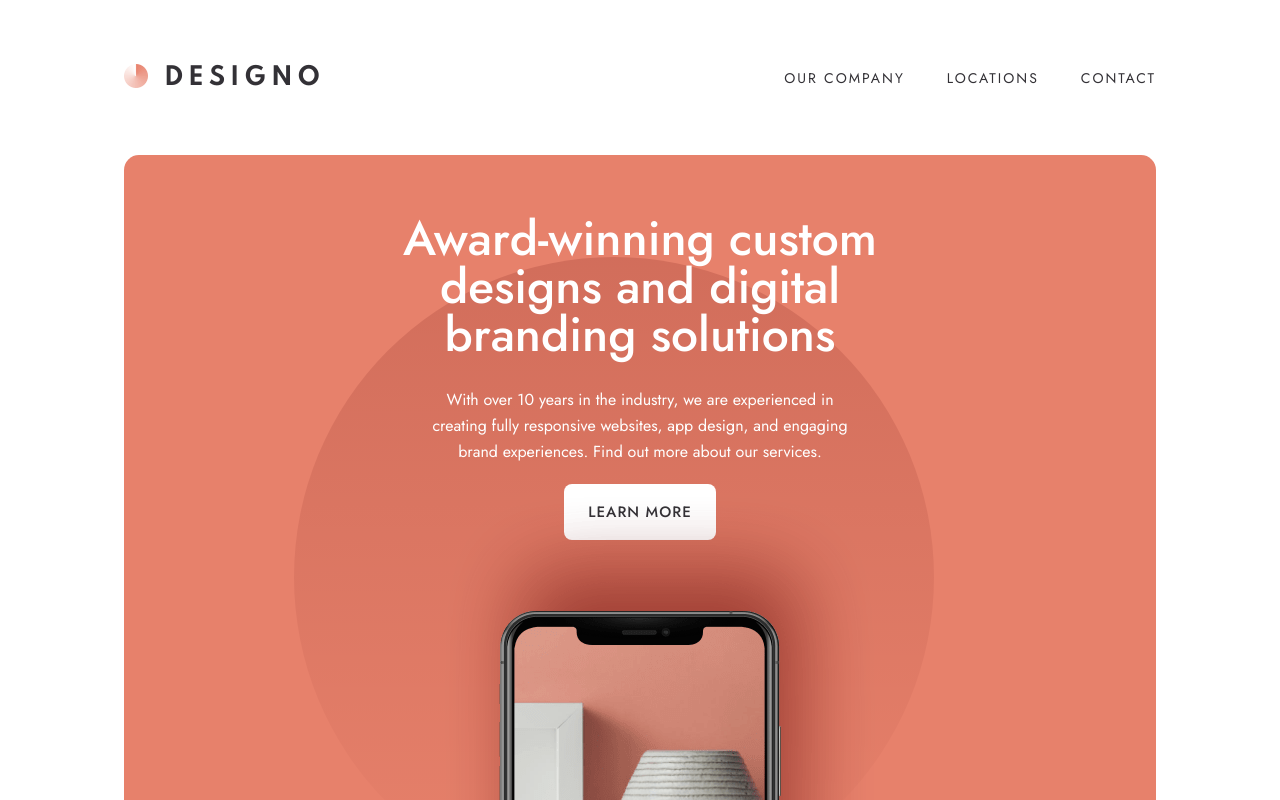
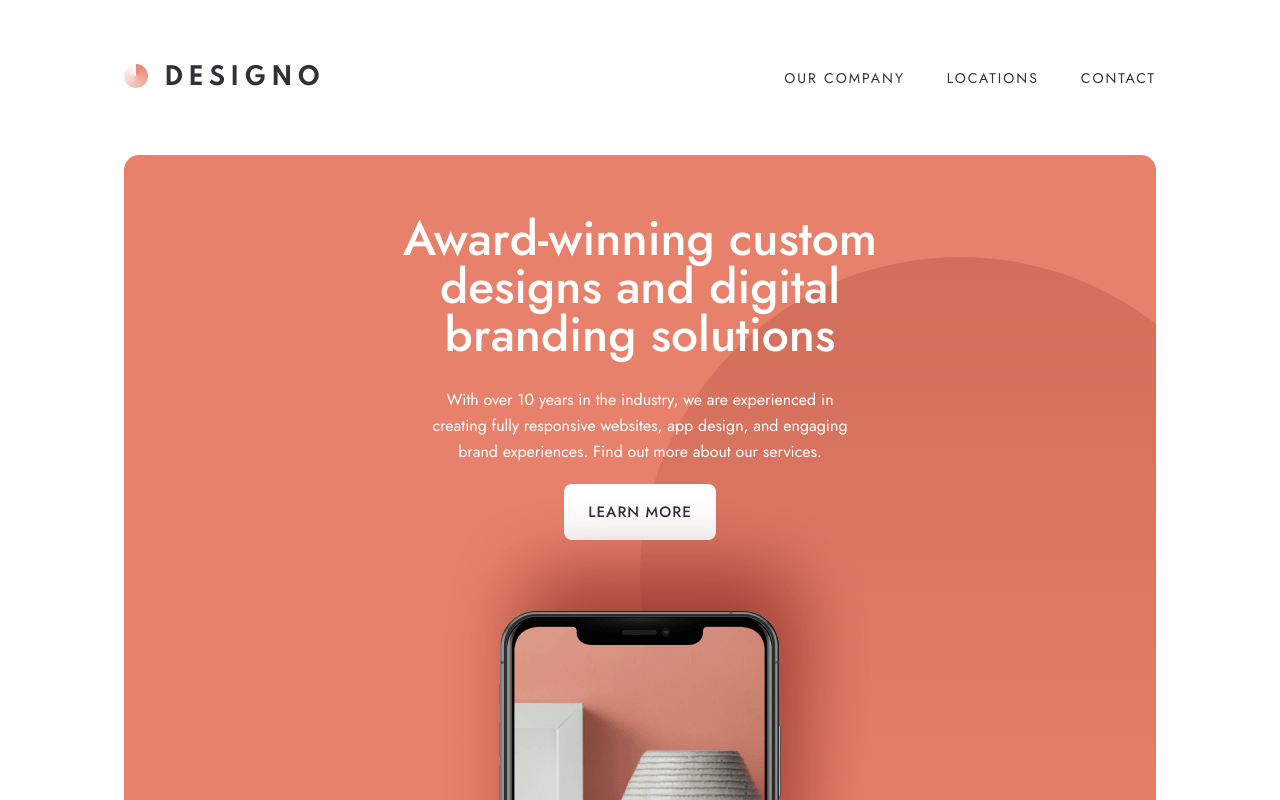
Before and after one commit to g-akca/designo, a React (Vite) app: page / in a window 1280 px wide. Shown: the top 800 px of the page. Built offline with nearby package versions, Linux system fonts and the light colour scheme.

Commit message:
Fix background position in HomeHero component for improved tablet layout

```diff
--- a/src/components/home/HomeHero.tsx
+++ b/src/components/home/HomeHero.tsx
@@ -6,7 +6,7 @@ function HomeHero() {
       className="
         bg-peach bg-[url('/assets/home/desktop/bg-pattern-hero-home.svg')] bg-left
         bg-no-repeat px-6 pt-20 pb-108 relative overflow-hidden tablet:rounded-[15px]
-        tablet:bg-position-[170px_center] tablet:pt-15 tablet:pb-114.5
+        tablet:bg-position-[right_-124px_center] tablet:pt-15 tablet:pb-114.5
       "
     >
       <div className="flex flex-col items-center gap-6 tablet:gap-4.75">
```
